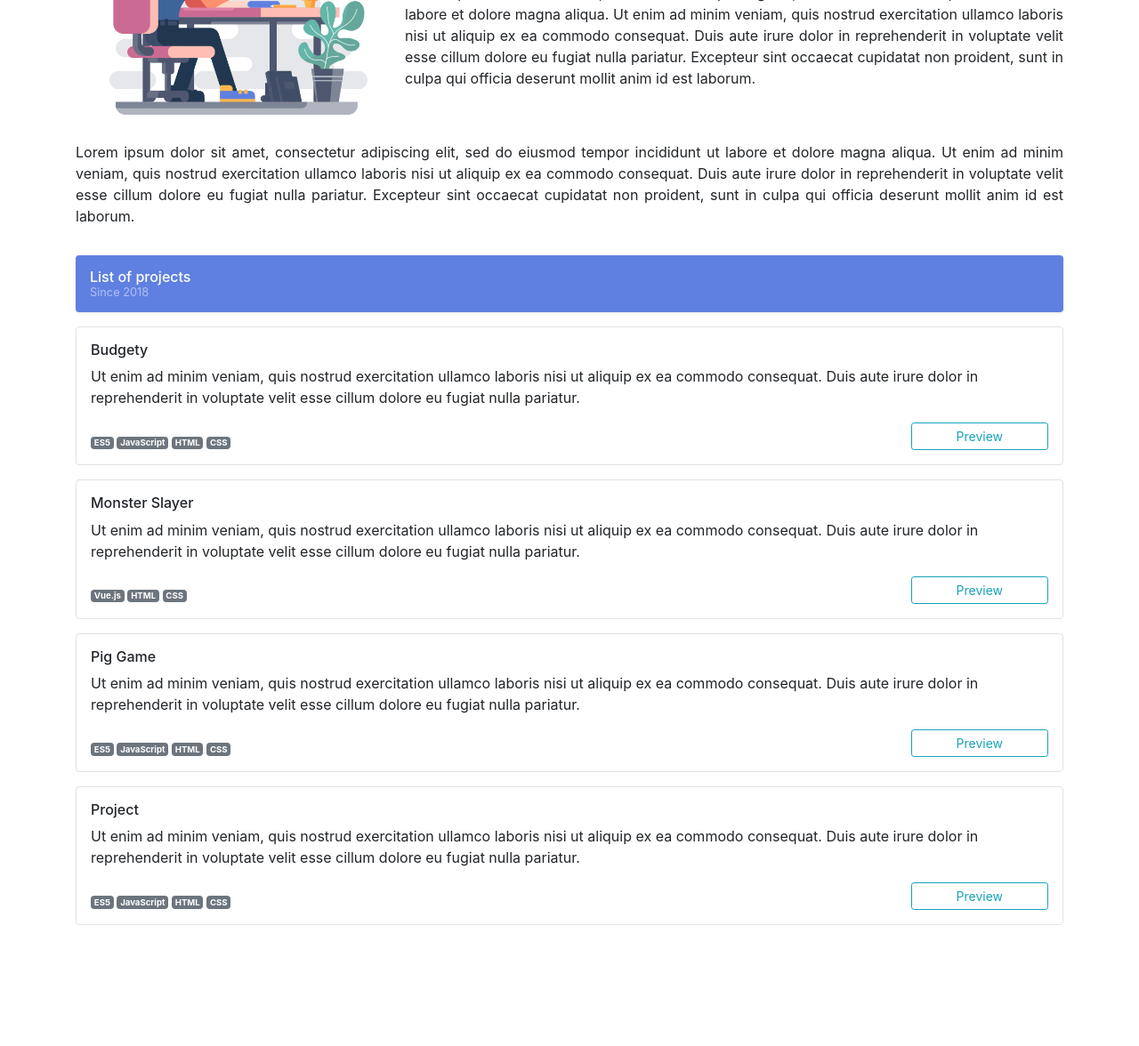
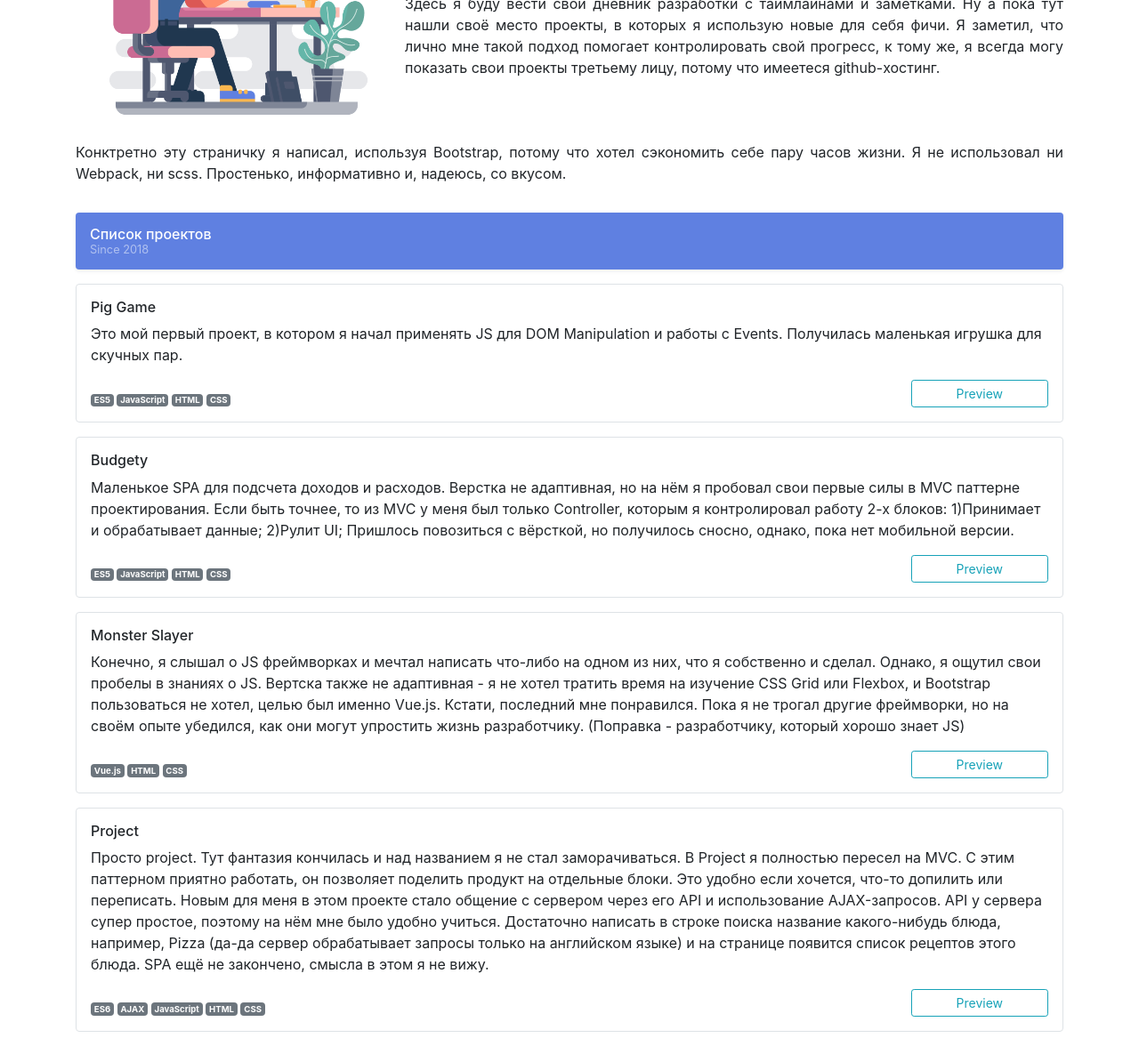
Before and after one commit to gostohov/gostohov.github.io, a plain HTML site: page index.html in a window 1280 px wide. Shown: the part 119-1295 px from the top of the page at 89% size. Before the commit the page ends 1175 px from the top, so only its background shows below. Drawn offline with nearby package versions, Linux system fonts and the light colour scheme.

Commit message:
Translate site to Rus

```diff
--- a/index.html
+++ b/index.html
@@ -20,26 +20,41 @@
                     <img class="img-fluid" src="src/img/Man_computer.png">
                 </div>
                 <div class="col-md-8">
-                    <h1>This is my showskill page</h1>
+                    <h1>Это моя страничка для резюме</h1>
                     <p class="text-justify">
-                        Lorem ipsum dolor sit amet, consectetur adipiscing elit, sed do eiusmod tempor incididunt ut labore et dolore magna aliqua. Ut enim ad minim veniam, quis nostrud exercitation ullamco laboris nisi ut aliquip ex ea commodo consequat. Duis aute irure dolor in reprehenderit in voluptate velit esse cillum dolore eu fugiat nulla pariatur. Excepteur sint occaecat cupidatat non proident, sunt in culpa qui officia deserunt mollit anim id est laborum.
+                        Здесь я буду вести свой дневник разработки с таймлайнами и заметками. Ну а пока тут нашли своё место проекты, в которых я использую новые для себя фичи. Я заметил, что лично мне такой подход помогает контролировать свой прогресс, к тому же, я всегда могу показать свои проекты третьему лицу, потому что имеетеся github-хостинг.
                     </p>
                 </div>
             </div>
             <div class="row align-items-center no-gutters">
                 <p class="text-justify">
-                        Lorem ipsum dolor sit amet, consectetur adipiscing elit, sed do eiusmod tempor incididunt ut labore et dolore magna aliqua. Ut enim ad minim veniam, quis nostrud exercitation ullamco laboris nisi ut aliquip ex ea commodo consequat. Duis aute irure dolor in reprehenderit in voluptate velit esse cillum dolore eu fugiat nulla pariatur. Excepteur sint occaecat cupidatat non proident, sunt in culpa qui officia deserunt mollit anim id est laborum.
+                        Конктретно эту страничку я написал, используя Bootstrap, потому что хотел сэкономить себе пару часов жизни. Я не использовал ни Webpack, ни scss. Простенько, информативно и, надеюсь, со вкусом.
                 </p>
             </div>
             <div class="d-flex align-items-center p-3 my-3 text-white-50 bg-purple rounded shadow-sm">
                 <div class="lh-100">
-                    <h6 class="mb-0 text-white lh-100">List of projects</h6>
+                    <h6 class="mb-0 text-white lh-100">Список проектов</h6>
                     <small>Since 2018</small>
                 </div>
             </div>
             <div class="my-3 p-3 bg-white rounded border">
+                    <h6>Pig Game</h6>
+                    <p>Это мой первый проект, в котором я начал применять JS для DOM Manipulation и работы с Events. Получилась маленькая игрушка для скучных пар.</p>
+                    <div class="row">
+                        <div class="col col-sm-10 col-md-10 small align-self-end">
+                            <span class="badge badge-secondary">ES5</span>
+                            <span class="badge badge-secondary">JavaScript</span>
+                            <span class="badge badge-secondary">HTML</span>
+                            <span class="badge badge-secondary">CSS</span>
+                        </div>
+                        <div class="col col-sm-2 col-md-2">
+                            <a href="pig_game/index.html" role="button" class="btn btn-outline-info btn-sm d-block">Preview</a>
+                        </div>
+                    </div>
+                </div>
+            <div class="my-3 p-3 bg-white rounded border">
                 <h6>Budgety</h6>
-                <p>Ut enim ad minim veniam, quis nostrud exercitation ullamco laboris nisi ut aliquip ex ea commodo consequat. Duis aute irure dolor in reprehenderit in voluptate velit esse cillum dolore eu fugiat nulla pariatur.</p>
+                <p>Маленькое SPA для подсчета доходов и расходов. Верстка не адаптивная, но на нём я пробовал свои первые силы в MVC паттерне проектирования. Если быть точнее, то из MVC у меня был только Controller, которым я контролировал работу 2-х блоков: 1)Принимает и обрабатывает данные; 2)Рулит UI; Пришлось повозиться с вёрсткой, но получилось сносно, однако, пока нет мобильной версии.</p>
                 <div class="row">
                     <div class="col col-sm-10 col-md-10 small align-self-end">
                         <span class="badge badge-secondary">ES5</span>
@@ -54,7 +69,7 @@
             </div>
             <div class="my-3 p-3 bg-white rounded border">
                 <h6>Monster Slayer</h6>
-                <p>Ut enim ad minim veniam, quis nostrud exercitation ullamco laboris nisi ut aliquip ex ea commodo consequat. Duis aute irure dolor in reprehenderit in voluptate velit esse cillum dolore eu fugiat nulla pariatur.</p>
+                <p>Конечно, я слышал о JS фреймворках и мечтал написать что-либо на одном из них, что я собственно и сделал. Однако, я ощутил свои пробелы в знаниях о JS. Вертска также не адаптивная - я не хотел тратить время на изучение CSS Grid или Flexbox, и Bootstrap пользоваться не хотел, целью был именно Vue.js. Кстати, последний мне понравился. Пока я не трогал другие фреймворки, но на своём опыте убедился, как они могут упростить жизнь разработчику. (Поправка - разработчику, который хорошо знает JS)</p>
                 <div class="row">
                     <div class="col col-sm-10 col-md-10 small align-self-end">
                         <span class="badge badge-secondary">Vue.js</span>
@@ -66,27 +81,14 @@
                     </div>
                 </div>
             </div>
+
             <div class="my-3 p-3 bg-white rounded border">
-                <h6>Pig Game</h6>
-                <p>Ut enim ad minim veniam, quis nostrud exercitation ullamco laboris nisi ut aliquip ex ea commodo consequat. Duis aute irure dolor in reprehenderit in voluptate velit esse cillum dolore eu fugiat nulla pariatur.</p>
+                <h6>Project</h6>
+                <p>Просто project. Тут фантазия кончилась и над названием я не стал заморачиваться. В Project я полностью пересел на MVC. С этим паттерном приятно работать, он позволяет поделить продукт на отдельные блоки. Это удобно если хочется, что-то допилить или переписать. Новым для меня в этом проекте стало общение с сервером через его API и использование AJAX-запросов. API у сервера супер простое, поэтому на нём мне было удобно учиться. Достаточно написать в строке поиска название какого-нибудь блюда, например, Pizza (да-да сервер обрабатывает запросы только на английском языке) и на странице появится список рецептов этого блюда. SPA ещё не закончено, смысла в этом я не вижу.</p>
                 <div class="row">
                     <div class="col col-sm-10 col-md-10 small align-self-end">
-                        <span class="badge badge-secondary">ES5</span>
-                        <span class="badge badge-secondary">JavaScript</span>
-                        <span class="badge badge-secondary">HTML</span>
-                        <span class="badge badge-secondary">CSS</span>
-                    </div>
-                    <div class="col col-sm-2 col-md-2">
-                        <a href="pig_game/index.html" role="button" class="btn btn-outline-info btn-sm d-block">Preview</a>
-                    </div>
-                </div>
-            </div>
-            <div class="my-3 p-3 bg-white rounded border">
-                <h6>Project</h6>
-                <p>Ut enim ad minim veniam, quis nostrud exercitation ullamco laboris nisi ut aliquip ex ea commodo consequat. Duis aute irure dolor in reprehenderit in voluptate velit esse cillum dolore eu fugiat nulla pariatur.</p>
-                <div class="row">
-                    <div class="col col-sm-10 col-md-10 small align-self-end">
-                        <span class="badge badge-secondary">ES5</span>
+                        <span class="badge badge-secondary">ES6</span>
+                        <span class="badge badge-secondary">AJAX</span>
                         <span class="badge badge-secondary">JavaScript</span>
                         <span class="badge badge-secondary">HTML</span>
                         <span class="badge badge-secondary">CSS</span>
```
